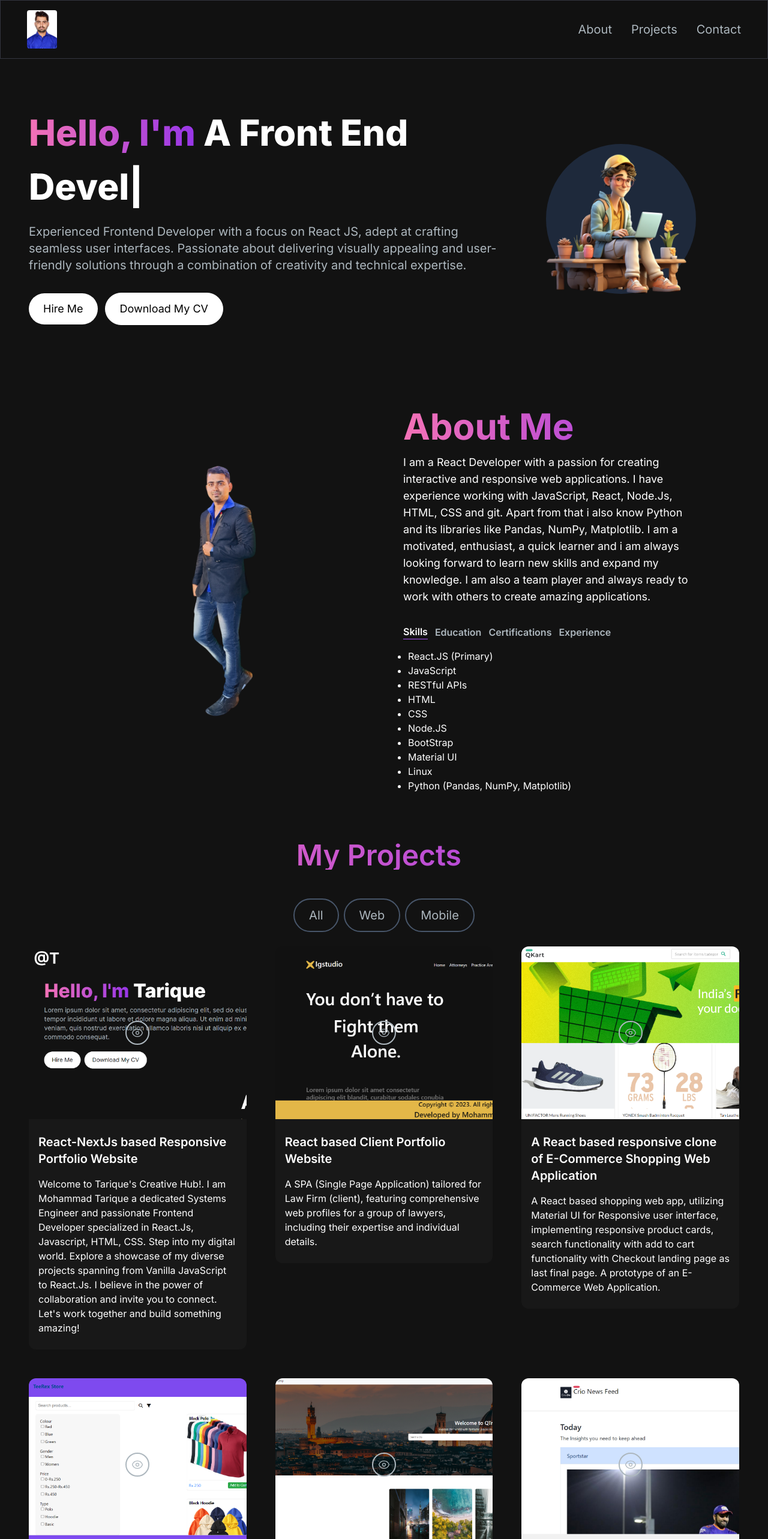
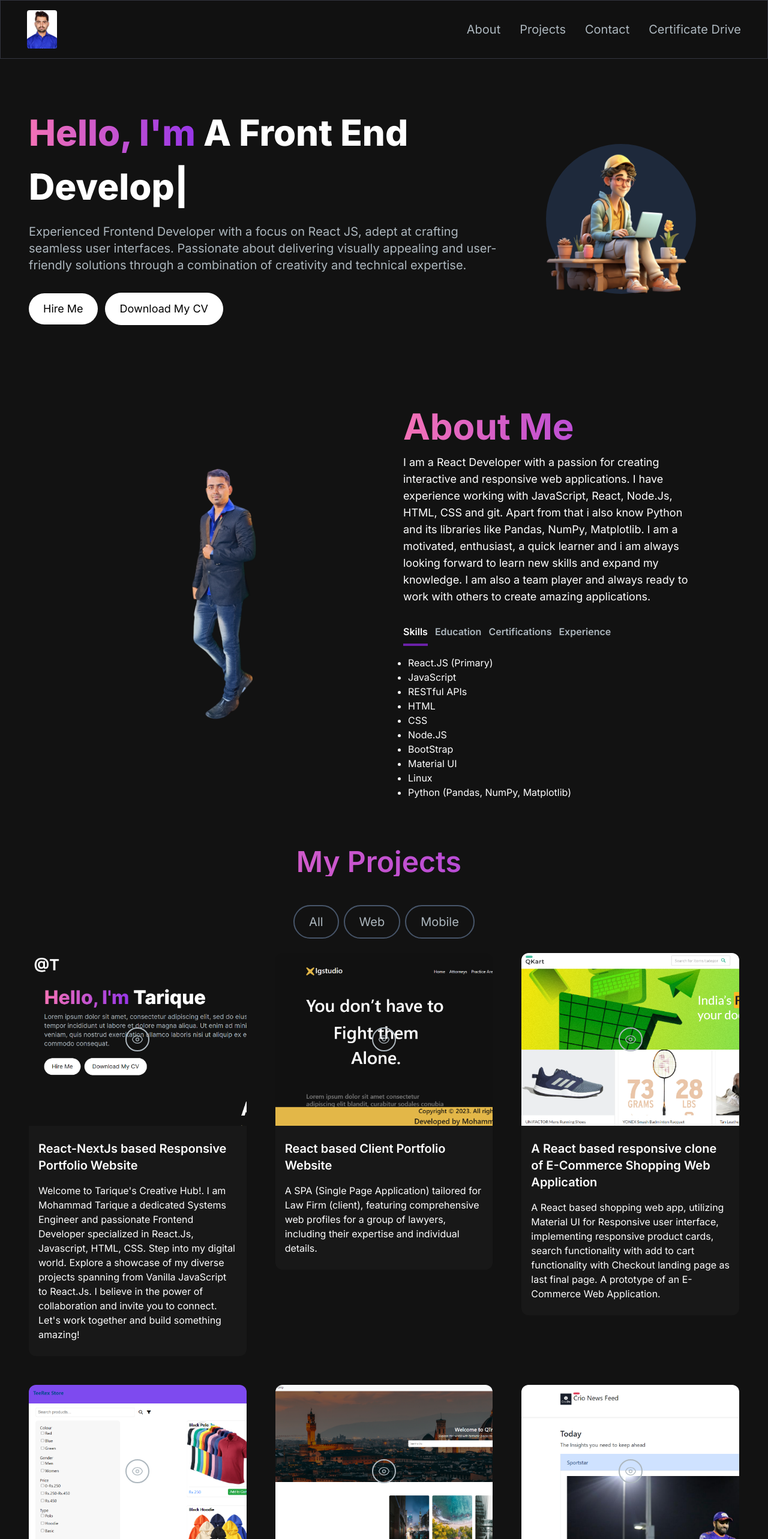
Before and after one commit to mohammadtarique6698/my-personal-portfolio-website, a Next.js app: page / in a window 1280 px wide. Shown: the top 2566 px of the page at 60% size. Built offline with nearby package versions, Linux system fonts and the light colour scheme.

Commit message:
Done with applying all transition animations and added resume and certification drive link. 3rd version of my portfolio website

```diff
--- a/src/app/Components/About.jsx
+++ b/src/app/Components/About.jsx
@@ -1,7 +1,8 @@
 "use client";
-import React, { useState, useTransition } from "react";
+import React, { useState, useTransition, useRef } from "react";
 import Image from "next/image";
 import TabButtons from "./TabButtons";
+import { motion, useInView } from "framer-motion";
 
 const TabData = [
   {
@@ -77,22 +78,33 @@ const About = () => {
   const [tab, setTab] = useState("Skills");
   const [isPending, startTransition] = useTransition();
 
+  const ref = useRef(null);
+  const isInView = useInView(ref, { once: true });
+
   const handleTabChange = (params) => {
     startTransition(() => {
       setTab(params);
     });
   };
 
+  const avatarVariants = {
+    initial: { x: 50, opacity: 0 },
+    animate: { x: 0, opacity: 1 },
+  };
+
   return (
     <section id="about" className="text-white">
       <div className="md:grid md:grid-cols-2 gap-8 items-center py-8 px-4 xl:gap-16 sm:py-16 xl:px-16 mb-4">
         {/* width of the circle is given as w-250 and h-250 if we either increase h or w it will become oval */}
-        <Image
-          src="/my-avatar.png"
-          alt="avatar"
-          width={800}
-          height={800}
-        />
+        <motion.div
+          variants={avatarVariants}
+          initial="initial"
+          animate={isInView ? "animate" : "initial"}
+          transition={{ duration: 1 }}
+          ref={ref}
+        >
+          <Image src="/my-avatar.png" alt="avatar" width={800} height={800} />
+        </motion.div>
         <div className="mt-4 md:mt-0 text-left flex flex-col h-full">
           <h1 className="text-6xl text-transparent bg-clip-text bg-gradient-to-r from-pink-400 to-purple-600 font-bold mb-4">
             About Me
--- a/src/app/Components/HeroSection.jsx
+++ b/src/app/Components/HeroSection.jsx
@@ -2,12 +2,22 @@
 import React from "react";
 import Image from "next/image";
 import { TypeAnimation } from "react-type-animation";
+import { motion } from "framer-motion";
+
+const ResumeLink = {
+  link: `https://drive.google.com/file/d/1mO4p8SvE60HPP6aKa9B2pxiNCQE_SG_P/view?usp=sharing`,
+};
 
 const HeroSection = () => {
   return (
     <section className="lg:py-16">
       <div className="grid grid-cols-1 lg:grid-cols-12">
-        <div className="col-span-8 place-self-center text-center sm:text-left justify-self-start">
+        <motion.div
+          initial={{ opacity: 0, scale: 0.5 }}
+          animate={{ opacity: 1, scale: 1 }}
+          transition={{ duration: 0.5 }}
+          className="col-span-8 place-self-center text-center sm:text-left justify-self-start"
+        >
           <h1 className="text-white mb-4 text-4xl sm:text-4xl lg:text-6xl lg:leading-normal font-extrabold">
             <span className="text-transparent bg-clip-text bg-gradient-to-r from-pink-400 to-purple-600">{`Hello, I'm `}</span>
             <TypeAnimation
@@ -38,11 +48,13 @@ const HeroSection = () => {
             <button className="rounded-full text-lg px-6 py-3 mr-3 bg-white hover:bg-slate-200 text-black mb-3 w-full sm:w-fit">
               Hire Me
             </button>
-            <button className="bg-white rounded-full text-lg px-6 py-3 bg-transparent hover:bg-slate-800 text-black hover:text-white border border-white w-full sm:w-fit">
-              Download My CV
-            </button>
+            <a href={ResumeLink.link} target="_blank" rel="noopener noreferrer">
+              <button className="bg-white rounded-full text-lg px-6 py-3 bg-transparent hover:bg-slate-800 text-black hover:text-white border border-white w-full sm:w-fit">
+                Download My CV
+              </button>
+            </a>
           </div>
-        </div>
+        </motion.div>
         <div className="col-span-4 place-self-center mt-4 lg:mt-0">
           <div className="rounded-full bg-slate-800 relative w-[250px] h-[250px]">
             {/* width of the circle is given as w-250 and h-250 if we either increase h or w it will become oval */}
--- a/src/app/Components/NavBar.jsx
+++ b/src/app/Components/NavBar.jsx
@@ -63,6 +63,15 @@ const NavBar = () => {
                 <NavLinks target={ele.target} title={ele.title} />
               </li>
             ))}
+            <a
+              href="https://drive.google.com/drive/folders/1L8AivuRtGg44zg4tVpxW6Np0Ydw99xhV?usp=sharing"
+              target="_blank"
+              rel="noopener noreferrer"
+            >
+              <button className="block py-2 pl-3 pr-4 text-[#ADB7BE] sm:text-xl rounded md:p-0 hover:text-white">
+                Certificate Drive
+              </button>
+            </a>
           </ul>
         </div>
       </div>
--- a/src/app/Components/Project.jsx
+++ b/src/app/Components/Project.jsx
@@ -1,8 +1,9 @@
 "use client";
-import React, { useState } from "react";
+import React, { useState, useRef } from "react";
 import ProjectCard from "./ProjectCard";
 import ProjectTags from "./ProjectTags";
 import { TypeAnimation } from "react-type-animation";
+import { motion, useInView } from "framer-motion";
 
 const ProjectData = [
   {
@@ -66,8 +67,16 @@ const ProjectData = [
 const Project = () => {
   const [tag, setTag] = useState("All");
 
+  const ref = useRef(null);
+  const isInView = useInView(ref, { once: true });
+
   const handleTagChange = (newTag) => {
     setTag(newTag);
+  };
+
+  const cardVariants = {
+    initial: { y: 50, opacity: 0 },
+    animate: { y: 0, opacity: 1 },
   };
 
   const filterProjects = ProjectData.filter((ele) => ele.tag.includes(tag));
@@ -107,17 +116,24 @@ const Project = () => {
           active={tag === "Mobile"}
         />
       </div>
-      <div className="grid md:grid-cols-3 gap-8 md:gap-12">
-        {filterProjects.map((ele) => (
+      <ul ref={ref} className="grid md:grid-cols-3 gap-8 md:gap-12">
+        {filterProjects.map((ele, index) => (
+          <motion.li
+            key={index}
+            variants={cardVariants}
+            initial="initial"
+            animate={isInView ? "animate" : "initial"}
+            transition={{ duration: 0.5, delay: index * 0.3 }}
+          >
             <ProjectCard
-            key={ele.id}
               imageUrl={ele.imageURl}
               title={ele.title}
               description={ele.description}
               previewURL={ele.previewURL}
             />
+          </motion.li>
         ))}
-      </div>
+      </ul>
     </div>
   );
 };
--- a/src/app/Components/TabButtons.jsx
+++ b/src/app/Components/TabButtons.jsx
@@ -1,14 +1,22 @@
 import React from "react";
+import { motion } from "framer-motion";
+const TabButtons = ({ selectTab, active, children }) => {
+  const buttonClasses = active ? "text-white" : "text-[#ADB7BE]";
 
-const TabButtons = ({ selectTab, active, children }) => {
-  const buttonClasses = active
-    ? "text-white border-b border-purple-500"
-    : "text-[#ADB7BE]";
+  const variants = {
+    default: { width: 0 },
+    active: { width: "calc(100% - 0.75rem)" },
+  };
   return (
     <button onClick={selectTab}>
       <p className={`mr-3 font-semibold hover:text-white ${buttonClasses}`}>
         {children}
       </p>
+      <motion.div
+        animate={active ? "active" : "default"}
+        variants={variants}
+        className="h-1 bg-purple-800 mt-2 mr-3"
+      ></motion.div>
     </button>
   );
 };
```
Lines whose indentation alone changed are shown as unchanged.
